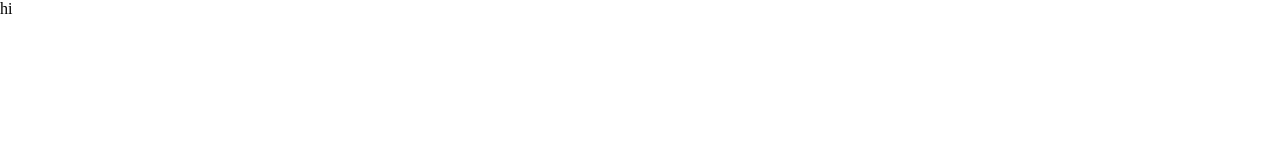
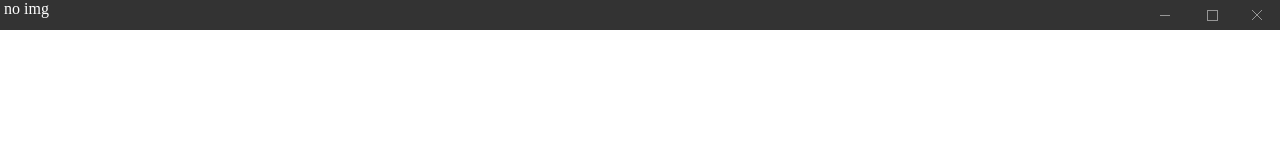
Before and after one commit to YMandarin/Electron-TitleBar, an Electron app: page pages/mainPage.html in a window 1280 px wide. Drawn offline with Linux system fonts and the light colour scheme.

Commit message:
finishing TitleBar design

```diff
--- a/PartialHtml/css/Windows-TitleBar-bright.css
+++ b/PartialHtml/css/Windows-TitleBar-bright.css
@@ -1,26 +1,47 @@
 #TitleBar{
     background-color: white;
+    width: 100%;
+
+}
+
+#TitleBar-right{
+    float: right;
+    margin-left: auto;
+    -webkit-app-region:no-drag;
+    display: flex;
+    flex-direction: row;
+}
+
+.TitleBar-left{
+    -webkit-app-region: no-drag;
 }
 
 .TitleBar-ButtonIcon{
-    stroke:black;
+    stroke:rgb(80, 80, 80);
     stroke-width: 1;
     fill:none;
     shape-rendering: crispEdges;
 }
 
-#TitleBar-right{
-    float: right;
+.TitleBar-Button{
+    margin: 0;
+    padding: 0;
+    background-color: inherit;
+    border: none;
 }
 
 .TitleBar-Button:hover{
-    background-color: rgba(200,200,200,0.7);
+    background-color: rgba(70,70,70,0.2);
+}
+
+.TitleBar-Button:hover .TitleBar-ButtonIcon{
+    stroke:black;
 }
 
 #TitleBar-CloseButton:hover{
     background-color: red;
 }
 
-#TitleBar-CloseButton:hover path{
-    stroke:black;
+#TitleBar-CloseButton:hover .TitleBar-ButtonIcon{
+    stroke:white;
 }
--- a/PartialHtml/css/Windows-TitleBar-dark.css
+++ b/PartialHtml/css/Windows-TitleBar-dark.css
@@ -1,20 +1,41 @@
 #TitleBar{
-    background-color: rgb(60,60,60);
+    background-color: rgb(51,51,51);
+    width: 100%;
+
 }
 
 #TitleBar-right{
     float: right;
+    margin-left: auto;
+    -webkit-app-region:no-drag;
+    display: flex;
+    flex-direction: row;
+}
+
+.TitleBar-left{
+    -webkit-app-region: no-drag;
 }
 
 .TitleBar-ButtonIcon{
-    stroke:white;
+    stroke:rgb(150,150,150);
     stroke-width: 1;
     fill:none;
     shape-rendering: crispEdges;
 }
 
+.TitleBar-Button{
+    margin: 0;
+    padding: 0;
+    background-color: inherit;
+    border: none;
+}
+
 .TitleBar-Button:hover{
-    background-color: rgba(200,200,200,0.7);
+    background-color: rgba(150,150,150,0.2);
+}
+
+.TitleBar-Button:hover .TitleBar-ButtonIcon{
+    stroke:white;
 }
 
 #TitleBar-CloseButton:hover{
--- a/css/mainPage.css
+++ b/css/mainPage.css
@@ -5,6 +5,10 @@ body{
     overflow-x:hidden;
     margin:0;
 
+}
+
+*{
+    color:white;
 }
 
 #TitleBar{
--- a/main.js
+++ b/main.js
@@ -45,7 +45,7 @@ function init(){
         onMac = true;
     }
 
-    win = new Window({width:1200,height:720,frame:false,backgroundColor:"#282828"},"/pages/mainPage.html");
+    win = new Window({width:1200,height:720,frame:false,backgroundColor:"#1E1E1E"},"/pages/mainPage.html");
 
     win.openDevTools();
 
--- a/pages/mainPage.html
+++ b/pages/mainPage.html
@@ -4,30 +4,53 @@
     <meta charset="utf8">
     <title>helloWorld</title>
     <link rel="stylesheet" href="../css/mainPage.css">
+    <link rel="stylesheet" href="../PartialHtml/css/Windows-TitleBar-dark.css">
 </head>
 
 <body>
+    <div id="TitleBar">
 
-    <div id="TitleBar">
-        <div class="TitleBar-MenuLeft">
-            hi
+        <div id="TitleBar-left">
+            <img> no img</img>
         </div>
-        <div class="TitleBar-ButtonsRight">
-            <svg height="30" width=46 id="TitleBar-CloseIcon">
-                    <path d="M 20,20 L 30,10" class="TitleBar-ButtonIcon" />
-                    <path d="M 20,10 L 30,20" class="TitleBar-ButtonIcon" />
-            </svg>
+
+        <div id="TitleBar-right">
+
+            <Button id="TitleBar-HideButton" class="TitleBar-Button">
+
+                <svg height="27" width=46 id="TitleBar-HideIcon">
+                    <line class="TitleBar-ButtonIcon"  y1="15" y2="15" x1="18" x2="28">
+                </svg>
+
+            </Button>
+
+            <Button id="TitleBar-MaxMinimizeButton" class="TitleBar-Button">
+
+                <svg height="27" width=46 id="TitleBar-MaximizeIcon">
+                    <rect class="TitleBar-ButtonIcon" y="10" x="19" width="10" height="10">
+                </svg>
+
+                <svg height="27" width=46 id="TitleBar-MinimizeIcon" style="display:none;">
+                        <path d="M 20,20 L 20,12 L 28,12 L 28,20 Z" class="TitleBar-ButtonIcon" />
+                        <path d="M 22,12 L 21,10 L 30,10 L 30,18 L 28,18" class="TitleBar-ButtonIcon" />
+                </svg>
+
+            </Button>
+
+            <button id="TitleBar-CloseButton" class="TitleBar-Button">
+
+                <svg height="27" width=46 id="TitleBar-CloseIcon">
+                        <path d="M 18,20 L 28,10" class="TitleBar-ButtonIcon" />
+                        <path d="M 18,10 L 28,20" class="TitleBar-ButtonIcon" />
+                </svg>
+
+            </button>
 
         </div>
     </div>
-    <div id="Body" >
 
-    </div>
 </body>
 
-<script>
-    console.log(process);
-</script>
 
 <script>
     require("../Renderer/mainPageRenderer.js");
```
Also changed, not shown: PartialHtml/windows-TitleBar.html (+5 -14 lines).
